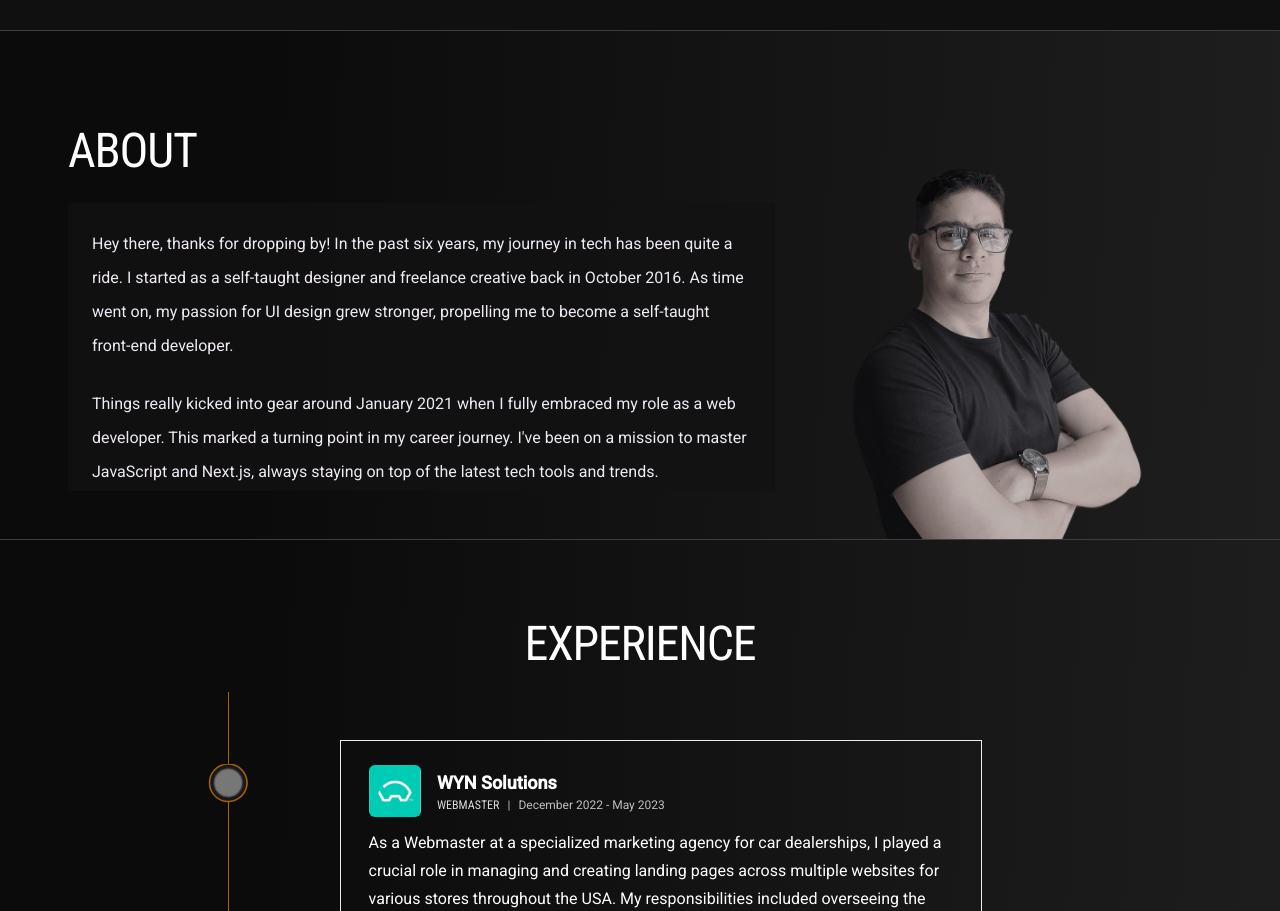
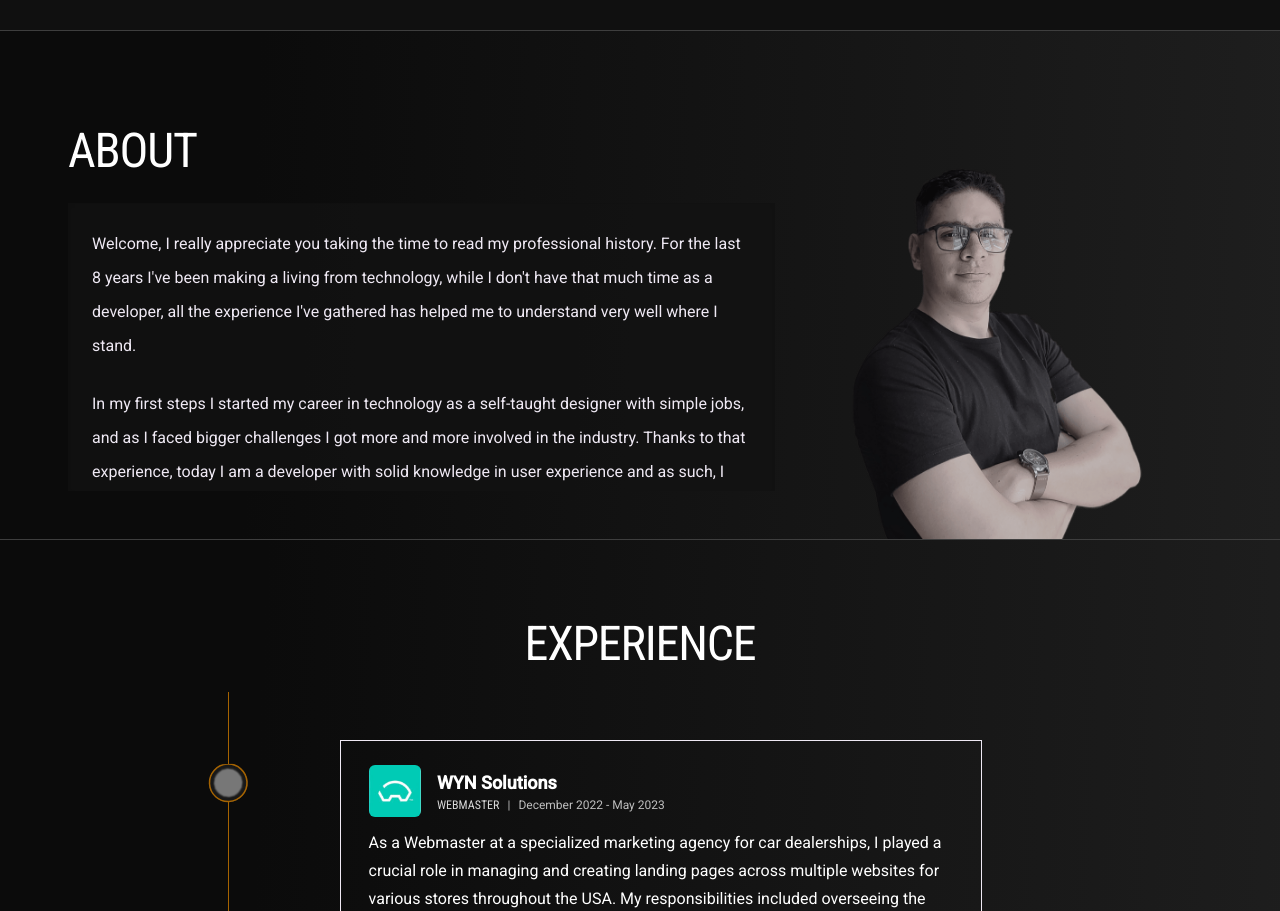
Before and after one commit to jor-g-r/portfolio-Jorge-Rondon, a Next.js app in the folder portfolio/: page / in a window 1280 px wide. Shown: the part 896-1807 px from the top of the page. Built offline with nearby package versions, Linux system fonts and the light colour scheme.

Commit message:
Bio update

```diff
--- a/portfolio/src/app/components/About.tsx
+++ b/portfolio/src/app/components/About.tsx
@@ -1,57 +1,73 @@
+import Image from "next/image";
+import jorgeImage from "../img/JorgeRondonFrontend.png";
 
-import Image from 'next/image'
-import jorgeImage from '../img/JorgeRondonFrontend.png'
-
-export default function About () {
-
-    const aboutImage = jorgeImage
+export default function About() {
+  const aboutImage = jorgeImage;
 
   return (
     <>
-        <section className="border-b border-solid border-dark-500 z-10 relative" id='about'>
+      <section
+        className="border-b border-solid border-dark-500 z-10 relative"
+        id="about"
+      >
         <div className="absolute w-full h-full bg-gradient-linear-dark z-20"></div>
 
         <div className="container mx-auto px-8 lg:px-[68px] pt-20 z-40 relative">
+          <div className="flex flex-col items-center lg:items-start md:flex-row ">
+            <div className="w-full lg:max-w-[762px] pb-8">
+              <h2 className="condensed text-4xl lg:text-5xl uppercase -tracking-wide pt-4">
+                About
+              </h2>
 
-                <div className="flex flex-col items-center lg:items-start md:flex-row ">
-
-                        <div className="w-full lg:max-w-[762px] pb-8">
-                            <h2 className="condensed text-4xl lg:text-5xl uppercase -tracking-wide pt-4">About</h2>
-
-                            <div className="description max-h-72 mt-7 mb-4 flex flex-col gap-6 p-6 overflow-y-scroll
-                                          bg-[#121212] shadow-inner bg-opacity-80 text-white-100 leading-[34px]">
+              <div
+                className="description max-h-72 mt-7 mb-4 flex flex-col gap-6 p-6 overflow-y-scroll
+                                          bg-[#121212] shadow-inner bg-opacity-80 text-white-100 leading-[34px]"
+              >
                 <p>
-                                Hey there, thanks for dropping by! In the past six years, my journey in tech has been quite a ride.
-                                I started as a self-taught designer and freelance creative back in October 2016. As time went on, my passion for
-                                UI design grew stronger, propelling me to become a self-taught front-end developer.
+                  Welcome, I really appreciate you taking the time to read my
+                  professional history. For the last 8 years I&apos;ve been
+                  making a living from technology, while I don&apos;t have that
+                  much time as a developer, all the experience I&apos;ve
+                  gathered has helped me to understand very well where I stand.
                 </p>
 
                 <p>
-                                Things really kicked into gear around January 2021 when I fully embraced my role as a web developer.
-                                This marked a turning point in my career journey. I&apos;ve been on a mission to master JavaScript and Next.js,
-                                always staying on top of the latest tech tools and trends.
+                  In my first steps I started my career in technology as a
+                  self-taught designer with simple jobs, and as I faced bigger
+                  challenges I got more and more involved in the industry.
+                  Thanks to that experience, today I am a developer with solid
+                  knowledge in user experience and as such, I can make decisions
+                  based on that, as well as other skills that complement my
+                  professional profile.
                 </p>
 
                 <p>
-                                 My career path is a testament to my love for learning and self-improvement, taking me from a freelance designer to a skilled
-                                 front-end developer. I&apos;m excited to connect with you and chat about my experiences and future goals.
+                  Things really kicked into gear around January 2021 when I
+                  fully embraced my role as a web developer. This marked a
+                  turning point in my career journey. I&apos;ve been on a
+                  mission to master JavaScript and Next.js, always staying on
+                  top of the latest tech tools and trends.
+                </p>
+
+                <p>
+                  My career path is a testament to my love for learning and
+                  self-improvement, taking me from a freelance designer to a
+                  skilled front-end developer. I&apos;m excited to connect with
+                  you and chat about my experiences and future goals.
                 </p>
               </div>
             </div>
             <div className="pl-12 lg:px-16 self-end">
               <Image
-
                 src={aboutImage}
                 width={500}
                 height={500}
                 alt="Picture of the author"
               />
             </div>
-
           </div>
-
         </div>
       </section>
     </>
   );
-};
+}
```
Lines whose indentation alone changed are shown as unchanged.
